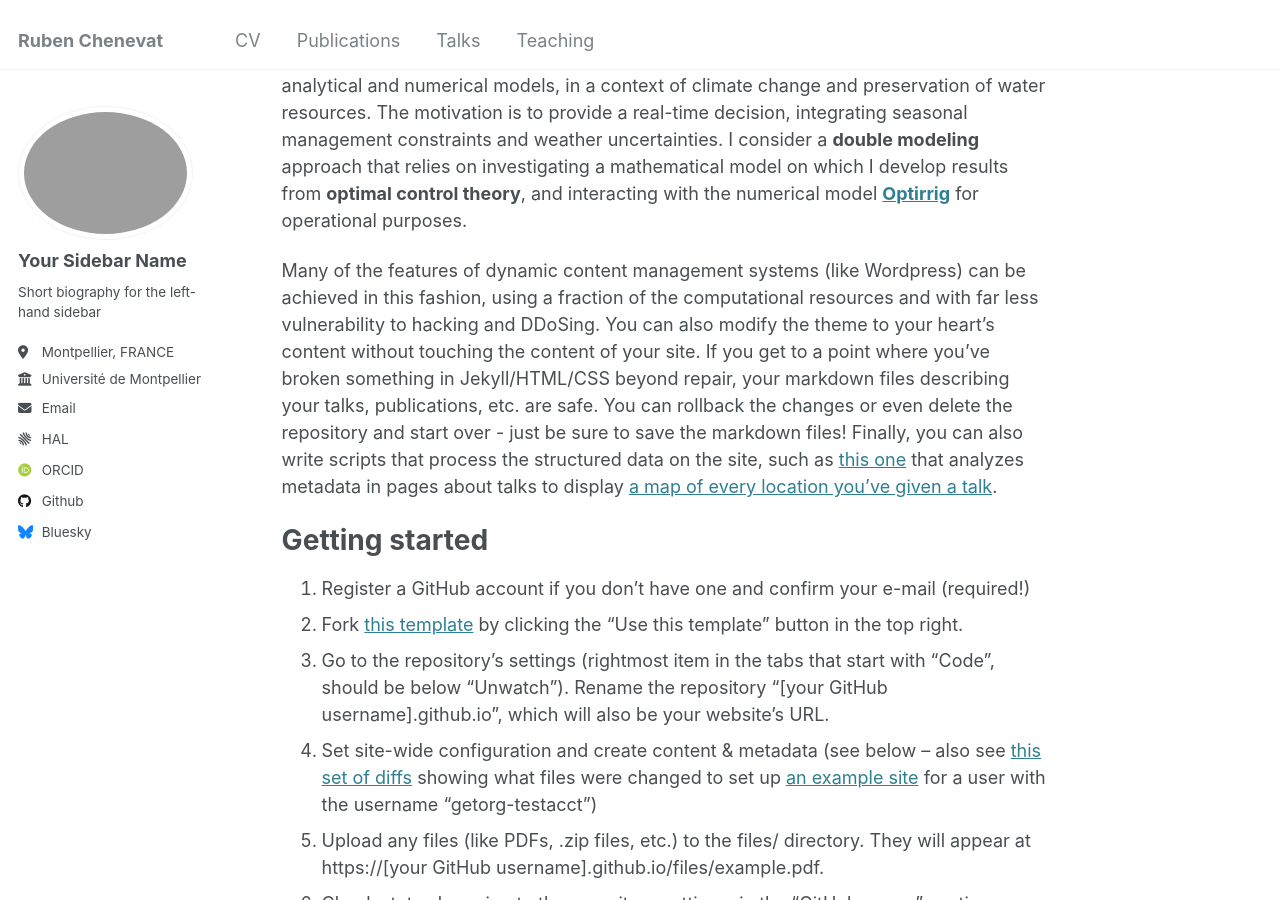
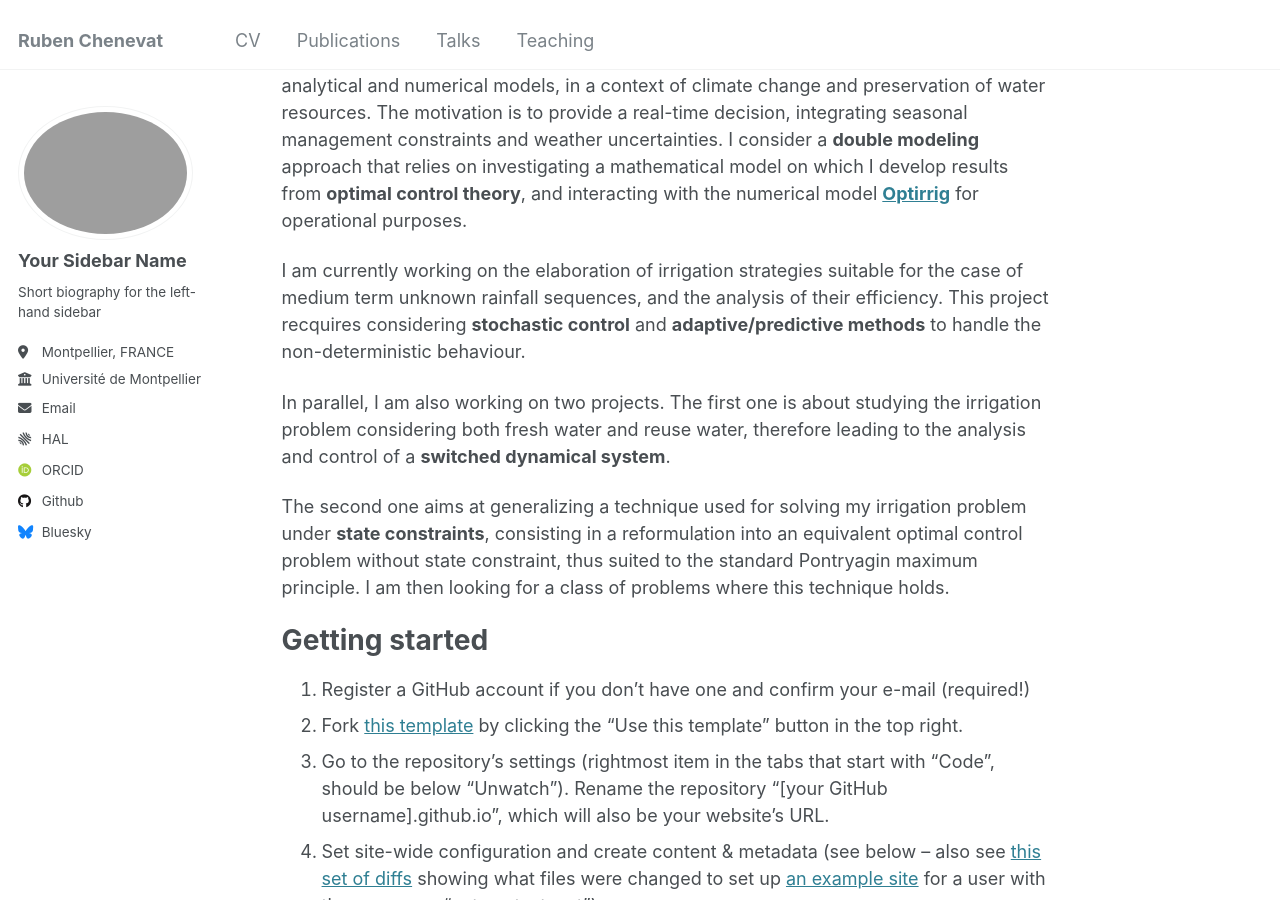
Before and after one commit to rubenchenevat/rubenchenevat.github.io, a Jekyll site: the page built from _pages/about.md, in a window 1280 px wide and 900 px high, scrolled down 490 px. Built offline with Jekyll 4.4.1, drawn with Linux system fonts in a browser that asks for light colours; some web fonts are replaced.

Commit message:
Update about.md

```diff
--- a/_pages/about.md
+++ b/_pages/about.md
@@ -18,7 +18,12 @@ Current works
 ======
 My thesis focuses on <strong>crop irrigation decision support tools</strong> based on the optimization of analytical and numerical models, in a context of climate change and preservation of water resources. The motivation is to provide a real-time decision, integrating seasonal management constraints and weather uncertainties. I consider a <strong>double modeling</strong> approach that relies on investigating a mathematical model on which I develop results from <strong>optimal control theory</strong>, and interacting with the numerical model <strong>[Optirrig](https://www.g-eau.fr/index.php/en/productions/software/item/1036-optirrig-generation-analyse-et-optimisation-de-scenarios-d-irrigation-pour-les-cultures)</strong> for operational purposes.
 
-Many of the features of dynamic content management systems (like Wordpress) can be achieved in this fashion, using a fraction of the computational resources and with far less vulnerability to hacking and DDoSing. You can also modify the theme to your heart's content without touching the content of your site. If you get to a point where you've broken something in Jekyll/HTML/CSS beyond repair, your markdown files describing your talks, publications, etc. are safe. You can rollback the changes or even delete the repository and start over - just be sure to save the markdown files! Finally, you can also write scripts that process the structured data on the site, such as [this one](https://github.com/academicpages/academicpages.github.io/blob/master/talkmap.ipynb) that analyzes metadata in pages about talks to display [a map of every location you've given a talk](https://academicpages.github.io/talkmap.html).
+I am currently working on the elaboration of irrigation strategies suitable for the case of medium term unknown rainfall sequences, and the analysis of their efficiency. This project recquires considering <strong>stochastic control</strong> and <strong>adaptive/predictive methods</strong> to handle the non-deterministic behaviour.
+
+In parallel, I am also working on two projects. The first one is about studying the irrigation problem considering both fresh water and reuse water, therefore leading to the analysis and control of a <strong>switched dynamical system</strong>.
+
+The second one aims at generalizing a technique used for solving my irrigation problem under <strong>state constraints</strong>, consisting in a reformulation into an equivalent optimal control problem without state constraint, thus suited to the standard Pontryagin maximum principle. I am then looking for a class of problems where this technique holds.
+
 
 Getting started
 ======
```
